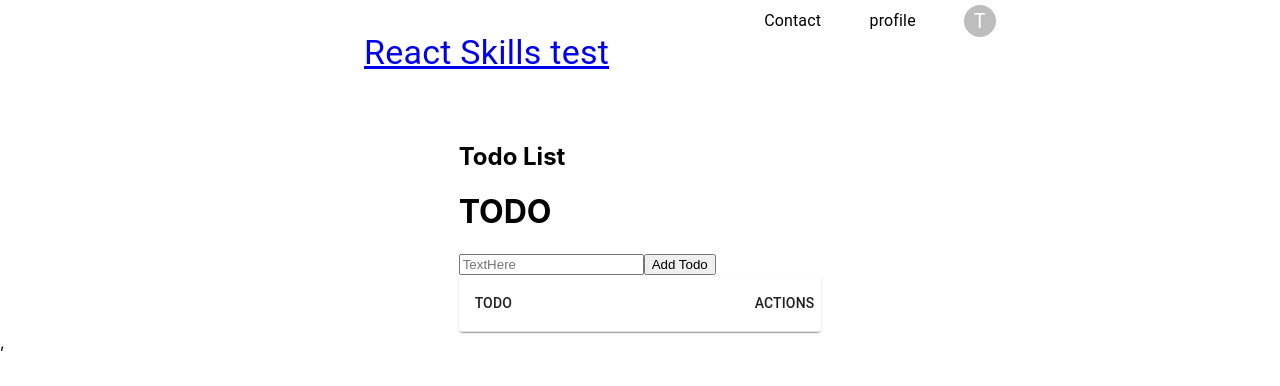
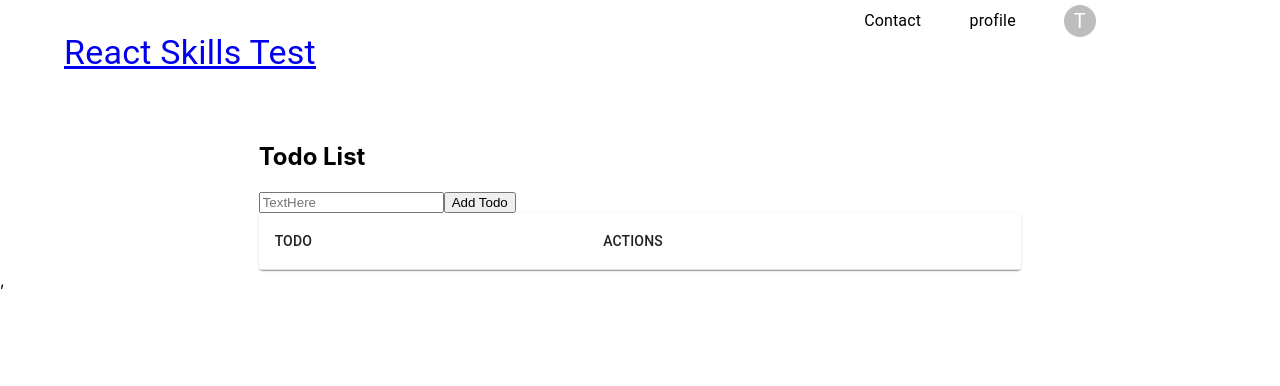
Before and after one commit to quakebob69/LTK_assessment1, a React (Create React App) app: page /todo in a window 1280 px wide. Shown: the top 386 px of the page. Built offline with nearby package versions, Linux system fonts and the light colour scheme.

Commit message:
clean-up and styling

```diff
--- a/src/App.js
+++ b/src/App.js
@@ -10,31 +10,22 @@ import Home from './pages/home';
 import Todo from './pages/todo';
 
 export default function App() {
-	const [openForm, setOpenForm] = React.useState(false);
-	const handleOnClick = (page) => {
-		console.log('open');
-		if (!openForm) {
-			setOpenForm(true)
-		} else {
-			setOpenForm(false)
-		}
-	};
 	return (
 		<Router>
-			<Container maxWidth="sm">
+			<Container>
 				<Box sx={{ flexGrow: 1 }}>
 					<Grid container spacing={2}>
 						<Grid item xs={8}>
 							<Box sx={{ my: 4 }}>
 								<NavLink to="/">
 									<Typography variant="h4" component="h1" gutterBottom>
-										React Skills test
+										React Skills Test
 									</Typography>
 								</NavLink>
 							</Box>
 						</Grid>
 						<Grid item xs={4}>
-							<AccountMenu onClick={handleOnClick} />
+							<AccountMenu />
 						</Grid>
 						<Grid item xs={2} />
 						<Grid item xs={8}>
--- a/src/components/BasicForm.js
+++ b/src/components/BasicForm.js
@@ -9,8 +9,7 @@ const BasicForm = () => {
   const dispatch = useDispatch();
 
   return (
-    <div>
-      <h1>TODO</h1>
+    <div style={{float: 'left', width: '100%'}}>
       <Formik
         initialValues={{
           todo: '',
```
